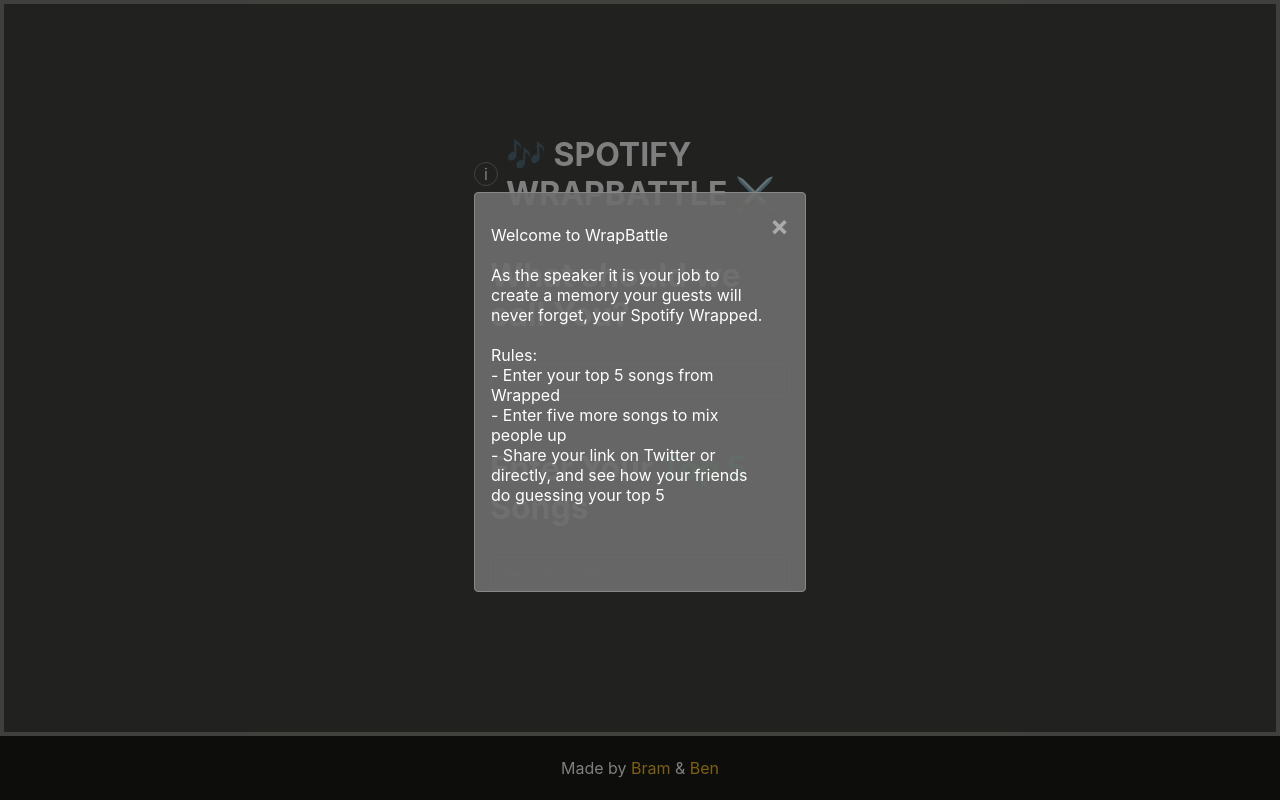
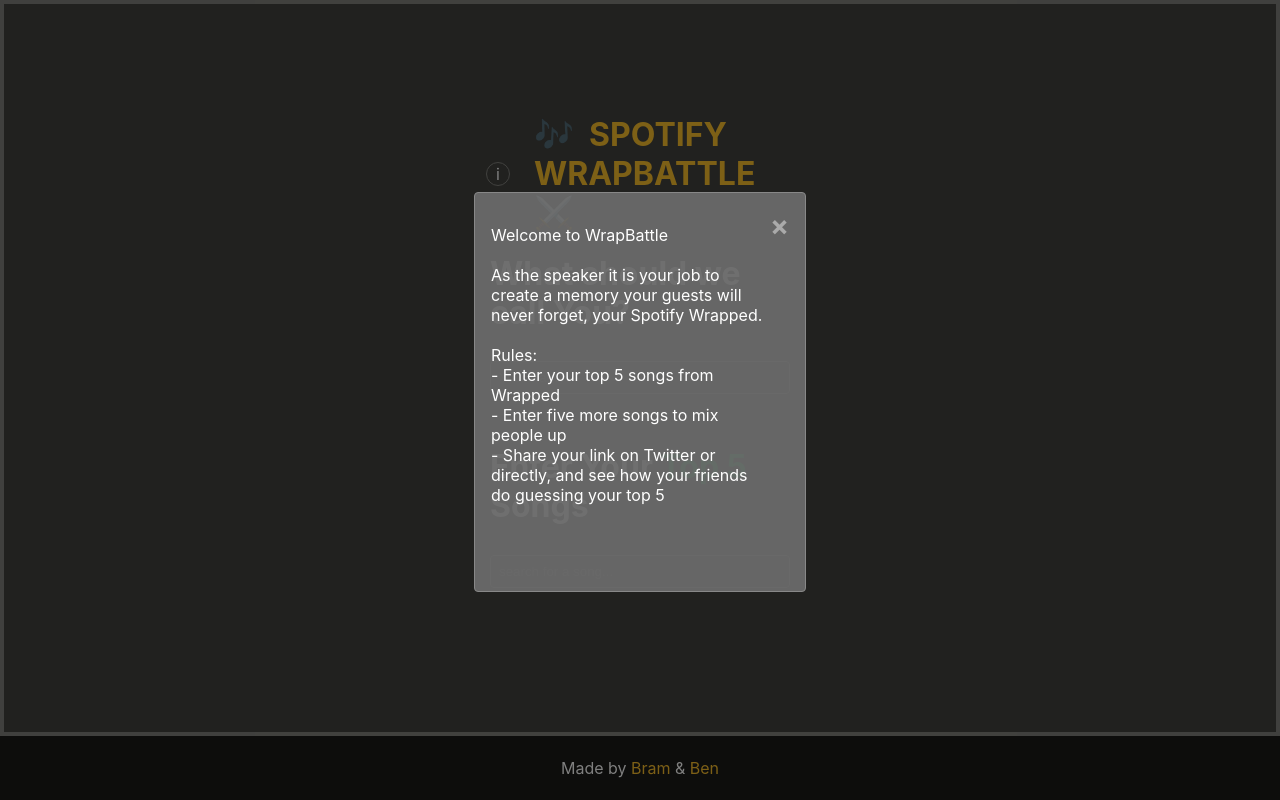
Before and after one commit to bramses/wrapbattle, a Next.js app: page / in a window 1280 px wide. Built offline with nearby package versions, Linux system fonts and the light colour scheme.

Commit message:
adjusting title styles

```diff
--- a/pages/index.js
+++ b/pages/index.js
@@ -94,11 +94,11 @@
 
         <div className={styles.infocontainer}>
           <div className={styles.info} onClick={() => setModalOpen(true)}>i</div>
-          <h1 className={styles.header}>
-                <Link href="/" >
-                🎶 SPOTIFY WRAPBATTLE ⚔️
-                </Link>
-            </h1>
+          <Link href="/" passHref>
+              <a className={styles.title}>
+                🎶&nbsp;&nbsp;SPOTIFY WRAPBATTLE ⚔️
+              </a>
+          </Link>
         </div>
 
 
--- a/styles/Play.module.css
+++ b/styles/Play.module.css
@@ -1,6 +1,19 @@
 .header {
   color: var(--secondary-light);
   margin-bottom: calc(var(--spacing) * 2);
+}
+
+.title {
+  width: calc(var(--width) - 24px - 16px);
+  text-align: center;
+  font-size: 2rem;
+  font-weight: bold;
+  /* margin-left: 16px; */
+  color: var(--secondary-light);
+}
+.title:focus,
+.title:active {
+  text-decoration: underline;
 }
 
 .subtitle {
--- a/styles/Share.module.css
+++ b/styles/Share.module.css
@@ -6,6 +6,20 @@
 .name {
   color: var(--primary-main);
 }
+
+.title {
+  width: calc(var(--width) - 24px - 16px);
+  text-align: center;
+  font-size: 2rem;
+  font-weight: bold;
+  /* margin-left: 16px; */
+  color: var(--secondary-light);
+}
+.title:focus,
+.title:active {
+  text-decoration: underline;
+}
+
 
 .percent {
   color: var(--spoopify);
--- a/styles/SongSearch.module.css
+++ b/styles/SongSearch.module.css
@@ -5,6 +5,19 @@
 
 .header {
   width: var(--width);
+}
+
+.title {
+  width: calc(var(--width) - 24px - 16px);
+  text-align: left;
+  font-size: 2rem;
+  font-weight: bold;
+  margin-left: 16px;
+  color: var(--primary-main);
+}
+.title:focus,
+.title:active {
+  text-decoration: underline;
 }
 
 .infocontainer {
```
Also changed, not shown: pages/play/[id].js (+5 -5 lines), pages/share/[slug]/[correct].js (+5 -5 lines).
